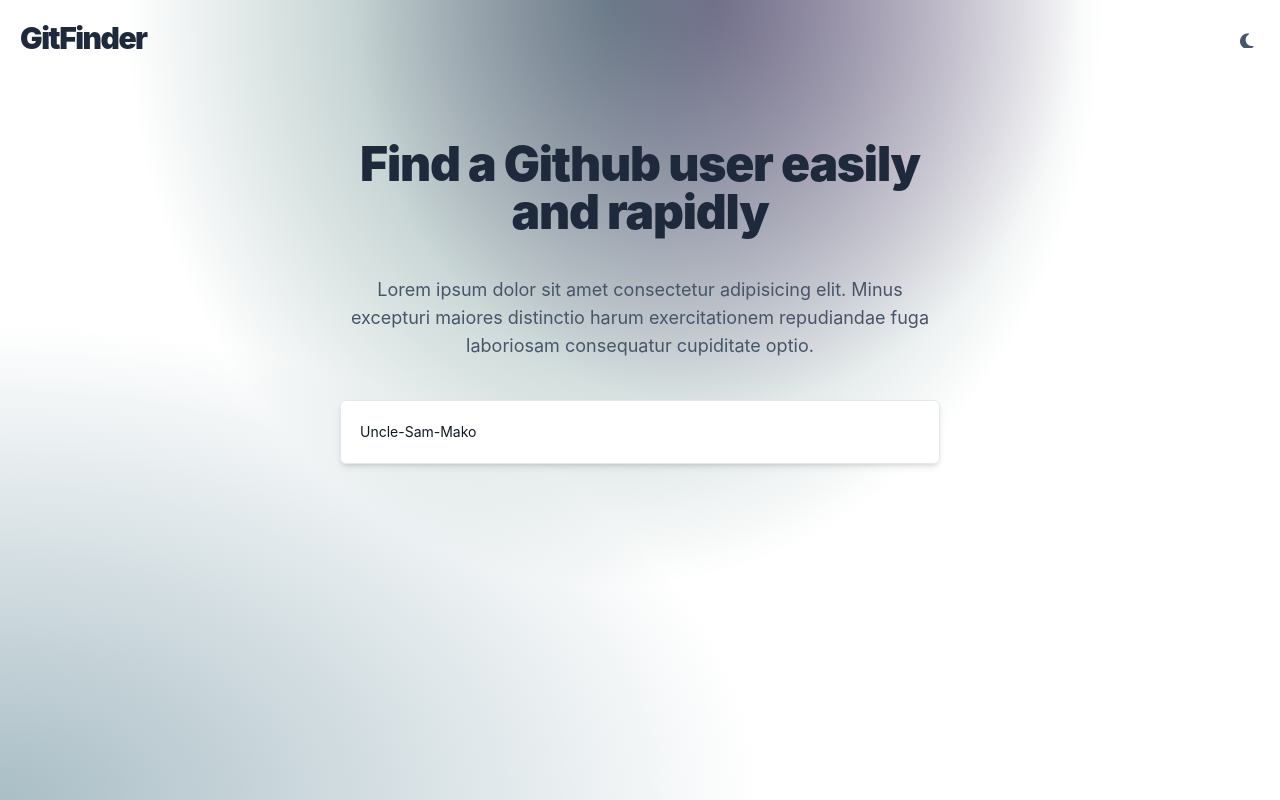
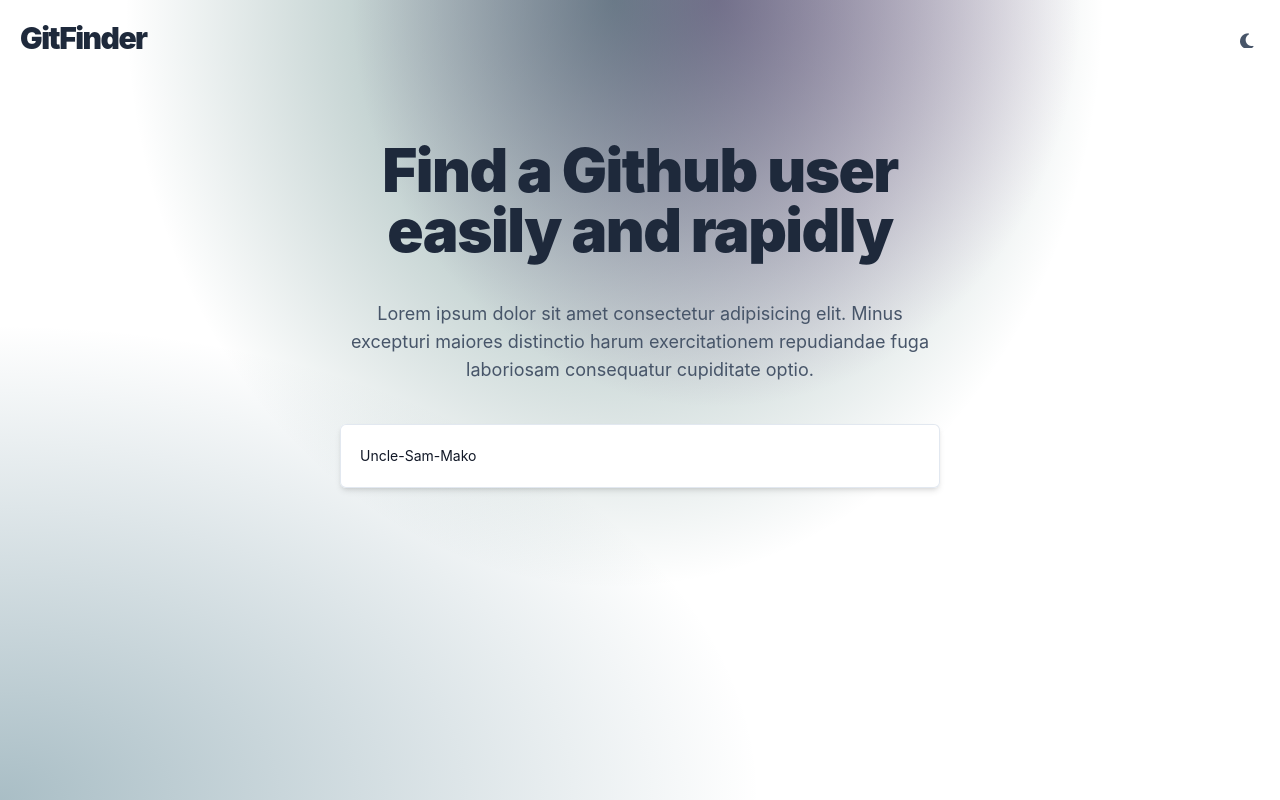
Before and after one commit to Uncle-Sam-Mako/GitFinder, a website with bundled scripts: page index.html in a window 1280 px wide. Built offline with nearby package versions, Linux system fonts and the light colour scheme; some packages are replaced by stand-ins of ours; no server answers.

Commit message:
Fix welcome-title typography

```diff
--- a/css/input.css
+++ b/css/input.css
@@ -7,7 +7,7 @@
 
 
 body {
-    height: 100vh;
+    min-height: 100vh;
     font-family: 'Inter', sans-serif;
     @apply text-slate-600 dark:text-slate-200;
 
--- a/index.html
+++ b/index.html
@@ -21,7 +21,7 @@
             </div>
         </div>
         <div class="search-form-container md:w-3/6 my-16 mx-auto sm:px-5 px-2">
-            <h2 class="my-10 text-center text-5xl font-black text-slate-800 dark:text-slate-100 tracking-tight">Find a Github user easily and rapidly</h2>
+            <h1 class="welcome-title my-10 text-center text-4xl sm:text-5xl lg:text-6xl font-black text-slate-800 dark:text-slate-100 tracking-tight">Find a Github user easily and rapidly</h1>
             <p class="text-lg mb-10 text-center">Lorem ipsum dolor sit amet consectetur adipisicing elit. Minus excepturi maiores distinctio harum exercitationem repudiandae fuga laboriosam consequatur cupiditate optio.</p>
 
             <div class="search-form mt-5">
```
Also changed, not shown: dist/output.css.
